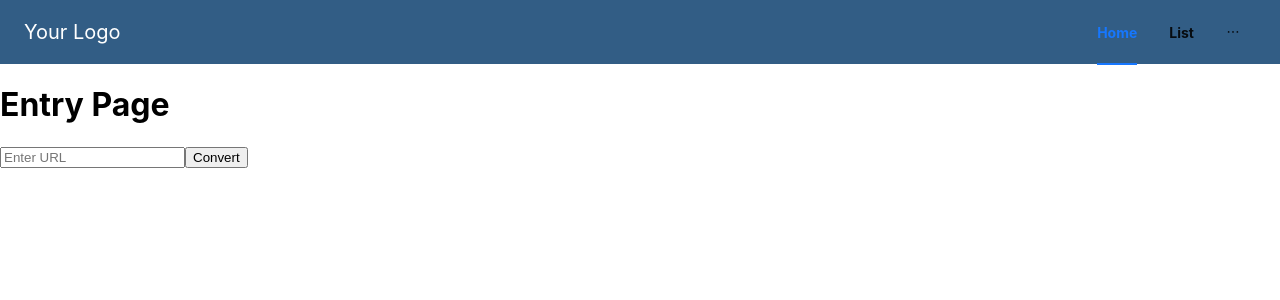
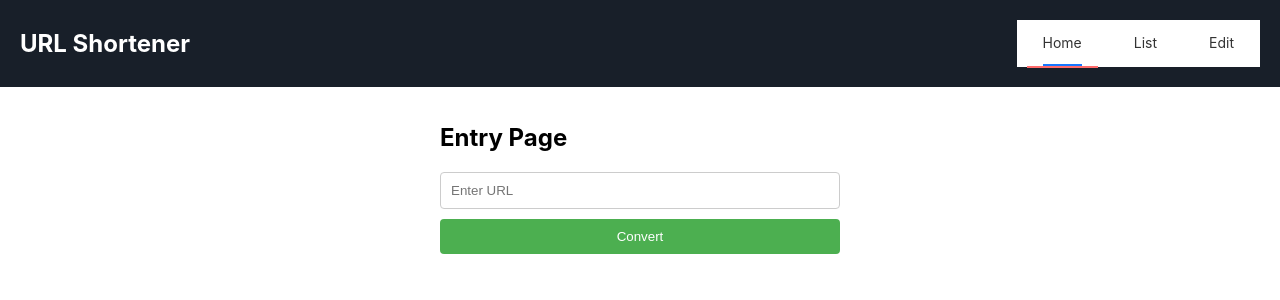
Before and after one commit to sumit-ch-dev/url-shortener, a React (Create React App) app: page / in a window 1280 px wide. Shown: the top 300 px of the page. Built offline with nearby package versions, Linux system fonts and the light colour scheme.

Commit message:
styled navbar,ListPage, EntryPage

```diff
--- a/src/App.js
+++ b/src/App.js
@@ -3,7 +3,7 @@ import { BrowserRouter as Router, Routes, Route } from 'react-router-dom';
 import { UrlProvider } from './contexts/UrlContext';
 import EntryPage from './components/entry-page/EntryPage';
 import EditPage from './components/EditPage';
-import ListPage from './components/ListPage';
+import ListPage from './components/list-page/ListPage';
 import Navbar from './components/navbar/NavBar';
 
 const App = () => {
--- a/src/components/ListPage.jsx
+++ /dev/null
@@ -1,20 +0,0 @@
-import React, { useContext } from 'react';
-import { UrlContext } from '../contexts/UrlContext';
-
-const ListPage = () => {
-  const { urls } = useContext(UrlContext);
-
-  return (
-    <div>
-      <h1>List Page</h1>
-      {urls.map((urlData, index) => (
-        <div key={index}>
-          <p>Original URL: {urlData.url}</p>
-          <p>Short URL: {urlData.shortUrl}</p>
-        </div>
-      ))}
-    </div>
-  );
-};
-
-export default ListPage;
--- a/src/components/entry-page/EntryPage.jsx
+++ b/src/components/entry-page/EntryPage.jsx
@@ -1,7 +1,12 @@
 import React, { useContext } from 'react';
-import { Formik, Form, Field, ErrorMessage } from 'formik';
+import { Formik } from 'formik';
 import * as Yup from 'yup';
 import { UrlContext } from '../../contexts/UrlContext';
+import { Container, Title, StyledForm, StyledField, ErrorText, SubmitButton } from './EntryPage.styles';
+import UrlCardList from '../list-page/UrlCardList';
+
+
+// Styled components
 
 const EntryPage = () => {
   const { urls, addUrl } = useContext(UrlContext);
@@ -30,28 +35,23 @@ const EntryPage = () => {
   };
 
   return (
-    <div>
-      <h1>Entry Page</h1>
+    <Container>
+      <Title>Entry Page</Title>
       <Formik
         initialValues={{ url: '' }}
         validationSchema={validationSchema}
         onSubmit={handleSubmit}
       >
-        <Form>
-          <Field type="text" name="url" placeholder="Enter URL" />
-          <ErrorMessage name="url" component="div" />
-          <button type="submit">Convert</button>
-        </Form>
+        <StyledForm>
+          <StyledField type="text" name="url" placeholder="Enter URL" />
+          <ErrorText name="url" component="div" />
+          <SubmitButton type="submit">Convert</SubmitButton>
+        </StyledForm>
       </Formik>
       <div>
-        {urls.map((urlData, index) => (
-          <div key={index}>
-            <p>Original URL: {urlData.url}</p>
-            <p>Shortened URL: {urlData.shortUrl}</p>
-          </div>
-        ))}
+        <UrlCardList urls={urls} />
       </div>
-    </div>
+    </Container>
   );
 };
 
--- a/src/components/entry-page/EntryPage.styles.jsx
+++ b/src/components/entry-page/EntryPage.styles.jsx
@@ -1,41 +1,39 @@
 import styled from 'styled-components';
-import { Form, Field } from 'formik';
-import { Button } from 'antd';
+import { Form, Field, ErrorMessage } from 'formik';
 
-export const StyledEntryPage = styled.div`
-  padding: 16px;
+export const Container = styled.div`
+  max-width: 400px;
+  margin: 0 auto;
+  padding: 20px;
 `;
 
-export const FormContainer = styled(Form)`
+export const Title = styled.h1`
+  font-size: 24px;
+  margin-bottom: 20px;
+`;
+
+export const StyledForm = styled(Form)`
   display: flex;
   flex-direction: column;
-  align-items: center;
 `;
 
 export const StyledField = styled(Field)`
-  padding: 8px;
-  margin-bottom: 8px;
-  width: 300px;
+  padding: 10px;
+  margin-bottom: 10px;
   border: 1px solid #ccc;
   border-radius: 4px;
 `;
 
-export const ErrorContainer = styled.div`
+export const ErrorText = styled(ErrorMessage)`
   color: red;
-  margin-bottom: 8px;
+  margin-top: 5px;
 `;
 
-export const StyledButton = styled(Button)`
-  width: 100px;
+export const SubmitButton = styled.button`
+  padding: 10px;
+  background-color: #4caf50;
+  color: white;
+  border: none;
+  border-radius: 4px;
+  cursor: pointer;
 `;
-
-export const UrlContainer = styled.div`
-  margin-top: 16px;
-
-  div {
-    margin-bottom: 8px;
-    border: 1px solid #ccc;
-    padding: 8px;
-    border-radius: 4px;
-  }
-`;
--- /dev/null
+++ b/src/components/list-page/ListPage.jsx
@@ -0,0 +1,33 @@
+import React, { useContext } from 'react';
+import { UrlContext } from '../../contexts/UrlContext';
+import UrlCardList from './UrlCardList';
+import styled from 'styled-components';
+
+// Styled components
+const Container = styled.div`
+  max-width: 600px;
+  margin: 0 auto;
+  padding: 20px;
+`;
+
+const Title = styled.h1`
+  font-size: 24px;
+  margin-bottom: 20px;
+`;
+
+const ListPage = () => {
+  const { urls } = useContext(UrlContext);
+
+  return (
+    <Container>
+      <Title>List Page</Title>
+      {urls.length > 0 ? (
+        <UrlCardList urls={urls} />
+      ) : (
+        <p>No URLs found.</p>
+      )}
+    </Container>
+  );
+};
+
+export default ListPage;
--- /dev/null
+++ b/src/components/list-page/UrlCard.jsx
@@ -0,0 +1,27 @@
+import { Card, Url, ShortUrlContainer, ShortUrl, CopyButton } from './UrlCard.styles';
+
+const UrlCard = ({urlData}) => {
+
+    const handleCopyClick = (shortUrl) => {
+        navigator.clipboard.writeText(shortUrl);
+        alert('Short URL copied to clipboard!');
+    };
+
+    const {url, shortUrl} = urlData;
+
+    return (
+        <div>
+            <Card>
+                <Url>{url}</Url>
+                <ShortUrlContainer>
+                    <ShortUrl>{shortUrl}</ShortUrl>
+                    <CopyButton onClick={() => handleCopyClick(shortUrl)}>
+                        Copy
+                    </CopyButton>
+                </ShortUrlContainer>
+            </Card>
+        </div>
+    )
+}
+
+export default UrlCard
--- /dev/null
+++ b/src/components/list-page/UrlCard.styles.jsx
@@ -0,0 +1,35 @@
+import styled from 'styled-components';
+
+// Styled components
+export const Card = styled.div`
+  background-color: #f5f5f5;
+  border-radius: 4px;
+  padding: 10px;
+  margin-bottom: 10px;
+`;
+
+export const Url = styled.p`
+  font-size: 16px;
+  margin: 0;
+`;
+
+export const ShortUrlContainer = styled.div`
+  display: flex;
+  align-items: center;
+`;
+
+export const ShortUrl = styled.p`
+  font-size: 14px;
+  color: #666;
+  margin: 0;
+  flex: 1;
+`;
+
+export const CopyButton = styled.button`
+  background-color: #4caf50;
+  color: white;
+  border: none;
+  border-radius: 4px;
+  padding: 5px 10px;
+  cursor: pointer;
+`;
--- /dev/null
+++ b/src/components/list-page/UrlCardList.jsx
@@ -0,0 +1,15 @@
+import UrlCard from './UrlCard';
+
+const UrlCardList = ({ urls }) => {
+  return (
+    <div>
+      {urls.map((urlData, index) => (
+        <div key={index}>
+            <UrlCard urlData={urlData} />
+        </div>
+      ))}
+    </div>
+  );
+};
+
+export default UrlCardList;
--- a/src/components/navbar/NavBar.jsx
+++ b/src/components/navbar/NavBar.jsx
@@ -1,11 +1,11 @@
 import React from 'react';
 import { Link } from 'react-router-dom';
-import { StyledHeader, Logo, StyledMenu, MenuItem } from './NavBar.styles';
+import { StyledHeader, Logo, StyledMenu, StyledMenuItem as MenuItem } from './NavBar.styles';
 
 const Navbar = () => {
   return (
     <StyledHeader>
-      <Logo>Your Logo</Logo>
+      <Logo>URL Shortener</Logo>
       <StyledMenu mode="horizontal" defaultSelectedKeys={['home']}>
         <MenuItem key="home">
           <Link to="/">Home</Link>
--- a/src/components/navbar/NavBar.styles.jsx
+++ b/src/components/navbar/NavBar.styles.jsx
@@ -1,33 +1,40 @@
 import styled from 'styled-components';
-import { Layout, Menu } from 'antd';
+import { Menu } from 'antd';
 
-const { Header } = Layout;
-
-export const StyledHeader = styled(Header)`
-  background-color: #325d85;
+export const StyledHeader = styled.header`
+  background-color: #181f29;
+  padding: 20px;
   display: flex;
   justify-content: space-between;
   align-items: center;
-  padding: 0 24px;
 `;
 
-export const Logo = styled.div`
+export const Logo = styled.h1`
   color: #fff;
-  font-size: 20px;
+  font-size: 24px;
+  margin: 0;
 `;
 
 export const StyledMenu = styled(Menu)`
-  background-color: transparent;
+  border: none;
+
+  .ant-menu-item {
+    a {
+      color: #333;
+    }
+  }
+
+  .ant-menu-item-selected {
+    background-color: transparent;
+    border-bottom: 2px solid #ff6b6b;
+  }
+
+  .ant-menu-item {
+    margin: 0 10px;
+  }
+`;
+
+
+export const StyledMenuItem = styled(Menu.Item)`
   border: none;
 `;
-
-export const MenuItem = styled(Menu.Item)`
-  & a {
-    color: #fff;
-    font-weight: bold;
-  }
-
-  &.ant-menu-item-selected {
-    background-color: #1890ff;
-  }
-`;
```
